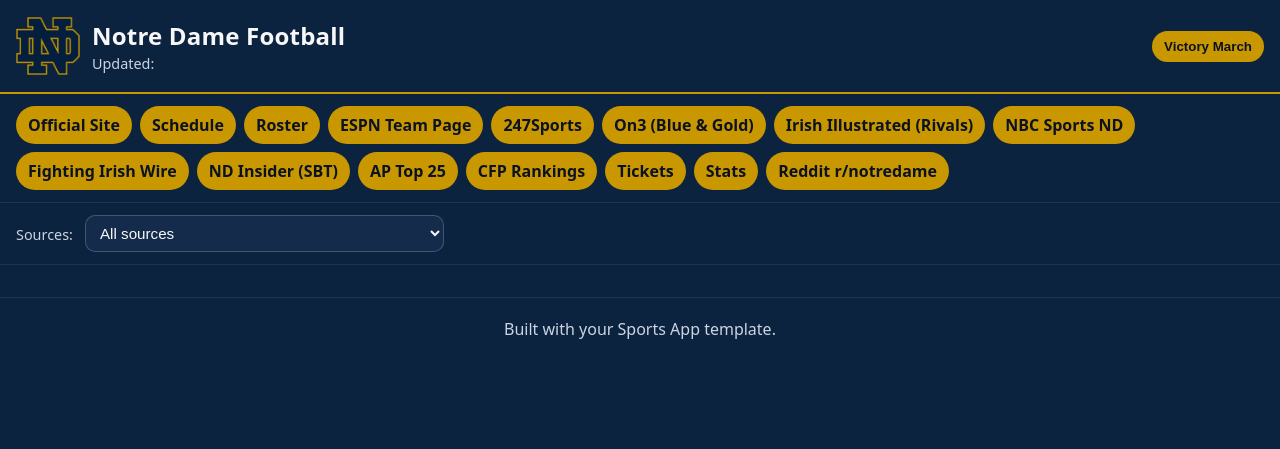
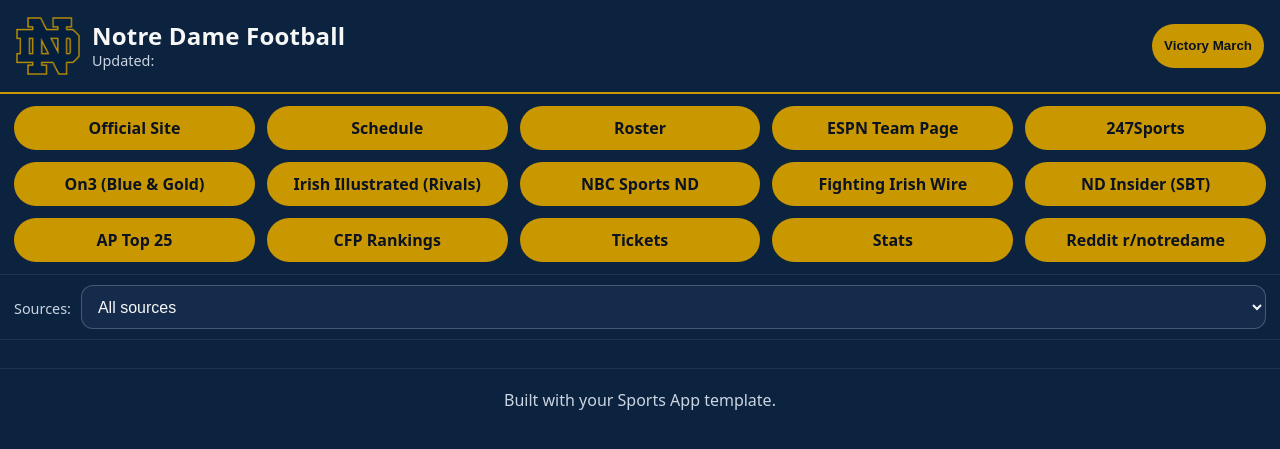
Before and after one commit to jasonab74-ctrl/notre-dame-football, a Flask app: page / in a window 1280 px wide. Shown: the top 449 px of the page. Run offline with Flask 3, Linux system fonts and the light colour scheme; data that the repository does not hold is empty.

Commit message:
Update style.css

```diff
--- a/static/style.css
+++ b/static/style.css
@@ -8,6 +8,7 @@
   --accent: #C99700;      /* gold */
 }
 
+/* Base reset */
 * { box-sizing: border-box; }
 html, body {
   margin: 0;
@@ -15,113 +16,107 @@ html, body {
   background: var(--bg);
   color: var(--text);
   font-family: system-ui, -apple-system, Segoe UI, Roboto, Helvetica, Arial, sans-serif;
+  -webkit-text-size-adjust: 100%;
 }
 
+/* Header */
 .header {
   display: grid;
-  grid-template-columns: 64px 1fr auto;
+  grid-template-columns: 56px 1fr auto;
+  gap: 12px;
   align-items: center;
-  gap: 12px;
-  padding: 14px 16px;
+  padding: 12px 14px;
   border-bottom: 2px solid var(--accent);
 }
-.logo {
-  width: 64px;
-  height: 64px;
-  object-fit: contain;
-}
+.logo { width: 56px; height: 56px; object-fit: contain; }
 h1 {
   margin: 0;
-  font-size: 1.5rem;
+  font-size: 1.35rem;
+  line-height: 1.15;
   letter-spacing: 0.2px;
+  word-break: break-word;
 }
-.muted {
-  color: var(--muted);
-  font-size: 0.9rem;
-  margin-top: 2px;
-}
+.muted { color: var(--muted); font-size: 0.9rem; margin-top: 2px; }
 
+/* Pills (links + buttons) */
 .pill {
   background: var(--accent);
   color: #0b1222;
-  border: none;
-  padding: 8px 12px;
+  border: 0;
   border-radius: 999px;
   font-weight: 700;
+  text-decoration: none;
   cursor: pointer;
-  text-decoration: none;
   display: inline-flex;
   align-items: center;
-  transition: transform .05s ease-in-out, opacity .15s;
+  justify-content: center;
+  padding: 10px 12px;
+  min-height: 44px;                 /* Apple HIG touch target */
+  line-height: 1;
+  text-align: center;
+  transition: transform .06s ease, opacity .15s ease;
+  white-space: nowrap;
 }
-.pill:hover {
-  transform: translateY(-1px);
-  opacity: 0.95;
+.pill:focus { outline: 3px solid rgba(201,151,0,.45); outline-offset: 2px; }
+.pill:hover { transform: translateY(-1px); opacity: 0.96; }
+.pill:active { transform: translateY(0); opacity: 0.92; }
+
+/* Top links — uniform grid on mobile for clean rows */
+.links {
+  padding: 12px 14px;
+  border-bottom: 1px solid rgba(255,255,255,0.08);
+  display: grid;
+  grid-template-columns: repeat(auto-fill, minmax(148px, 1fr)); /* neat buttons */
+  gap: 10px;
+}
+.links .pill {
+  width: 100%;                     /* uniform width */
+  overflow: hidden;
+  text-overflow: ellipsis;
 }
 
-.links {
-  display: flex;
-  flex-wrap: wrap;
-  gap: 8px;
-  padding: 12px 16px;
-  border-bottom: 1px solid rgba(255,255,255,0.08);
-}
-
-/* NEW — controls row (sources dropdown + refresh notice) */
+/* Controls row (sources dropdown + notice) */
 .controls {
-  display: flex;
+  display: grid;
+  grid-template-columns: auto 1fr;
+  gap: 10px;
   align-items: center;
-  gap: 12px;
-  padding: 12px 16px;
+  padding: 10px 14px;
   border-bottom: 1px solid rgba(255,255,255,0.08);
 }
 .select {
   background: var(--card);
   color: var(--text);
-  border: 1px solid rgba(255,255,255,0.2);
-  border-radius: 10px;
-  padding: 8px 10px;
-  font-size: 0.95rem;
+  border: 1px solid rgba(255,255,255,0.22);
+  border-radius: 12px;
+  padding: 10px 12px;
+  font-size: 1rem;
+  min-height: 44px;
 }
 
+/* New items notice */
 .notice {
+  grid-column: 1 / -1;
   display: flex;
   gap: 8px;
   align-items: center;
-  background: #123;
+  background: rgba(18,34,52,.9);
   border-left: 4px solid var(--accent);
-  margin: 10px 0;
+  margin-top: 6px;
   padding: 10px 12px;
-  border-radius: 8px;
+  border-radius: 10px;
 }
-.notice.hidden {
-  display: none;
-}
-.notice button {
-  background: var(--accent);
-  color: #0b1222;
-  border: none;
-  padding: 6px 10px;
-  border-radius: 999px;
-  font-weight: 600;
-  cursor: pointer;
-}
+.notice.hidden { display: none; }
 
+/* Feed grid */
 .grid {
-  padding: 16px;
+  padding: 14px;
   display: grid;
-  grid-template-columns: repeat(1, minmax(0, 1fr));
+  grid-template-columns: 1fr;      /* phones: 1 per row */
   gap: 12px;
 }
 
-/* 3 per row on desktop, 2 on tablets, 1 on phones */
-@media (min-width: 720px) {
-  .grid { grid-template-columns: repeat(2, minmax(0, 1fr)); }
-}
-@media (min-width: 1024px) {
-  .grid { grid-template-columns: repeat(3, minmax(0, 1fr)); }
-}
-
+/* Cards */
 .card {
   background: var(--card);
   border: 1px solid rgba(255,255,255,0.06);
@@ -129,34 +124,36 @@ h1 {
   padding: 14px;
   box-shadow: 0 1px 2px rgba(0,0,0,.2);
 }
-.card a {
-  color: inherit;
-  text-decoration: none;
-}
-.card h3 {
-  margin: 0 0 8px;
-  font-size: 1.05rem;
-  line-height: 1.25;
-}
-.card .summary {
-  margin: 0 0 10px;
-  color: #e5e7eb;
-  font-size: 0.95rem;
-}
-.card .meta {
-  display: flex;
-  gap: 8px;
-  align-items: center;
-  color: var(--muted);
-  font-size: 0.85rem;
-}
-.card .meta .dot {
-  opacity: 0.7;
-}
+.card a { color: inherit; text-decoration: none; display: block; }
+.card h3 { margin: 0 0 8px; font-size: 1.05rem; line-height: 1.25; }
+.card .summary { margin: 0 0 10px; color: #e5e7eb; font-size: 0.95rem; }
+.card .meta { display: flex; gap: 8px; align-items: center; color: var(--muted); font-size: 0.85rem; }
+.card .meta .dot { opacity: 0.7; }
 
+/* Footer */
 .footer {
-  padding: 20px 16px;
+  padding: 20px 14px;
   color: var(--muted);
   text-align: center;
   border-top: 1px solid rgba(255,255,255,0.08);
 }
+
+/* Tablet */
+@media (min-width: 720px) {
+  .header { grid-template-columns: 64px 1fr auto; padding: 14px 16px; }
+  .logo { width: 64px; height: 64px; }
+  h1 { font-size: 1.5rem; }
+  .links { grid-template-columns: repeat(auto-fill, minmax(180px, 1fr)); gap: 12px; }
+  .grid { grid-template-columns: repeat(2, minmax(0, 1fr)); }  /* 2 per row */
+}
+
+/* Desktop */
+@media (min-width: 1024px) {
+  .links { grid-template-columns: repeat(auto-fill, minmax(200px, 1fr)); }
+  .grid { grid-template-columns: repeat(3, minmax(0, 1fr)); }  /* 3 per row */
+}
+
+/* Motion/accessibility niceties */
+@media (prefers-reduced-motion: reduce) {
+  .pill { transition: none; }
+}
```
